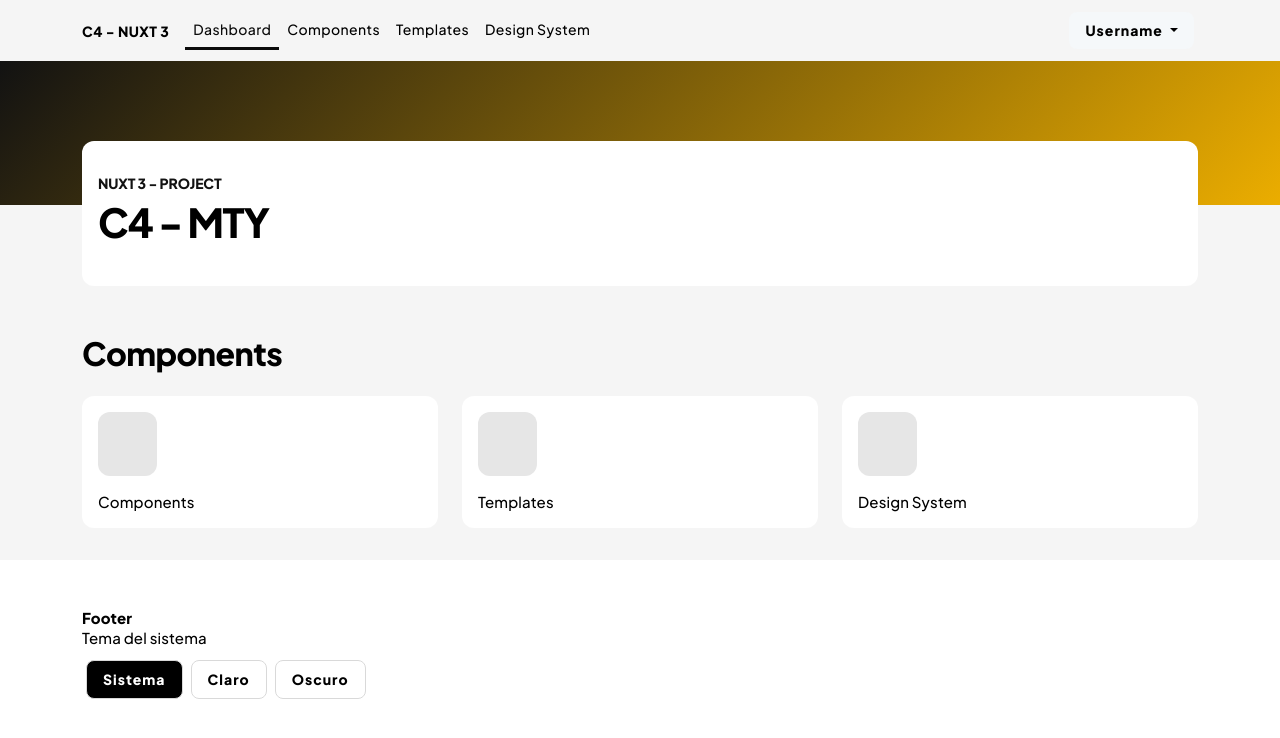
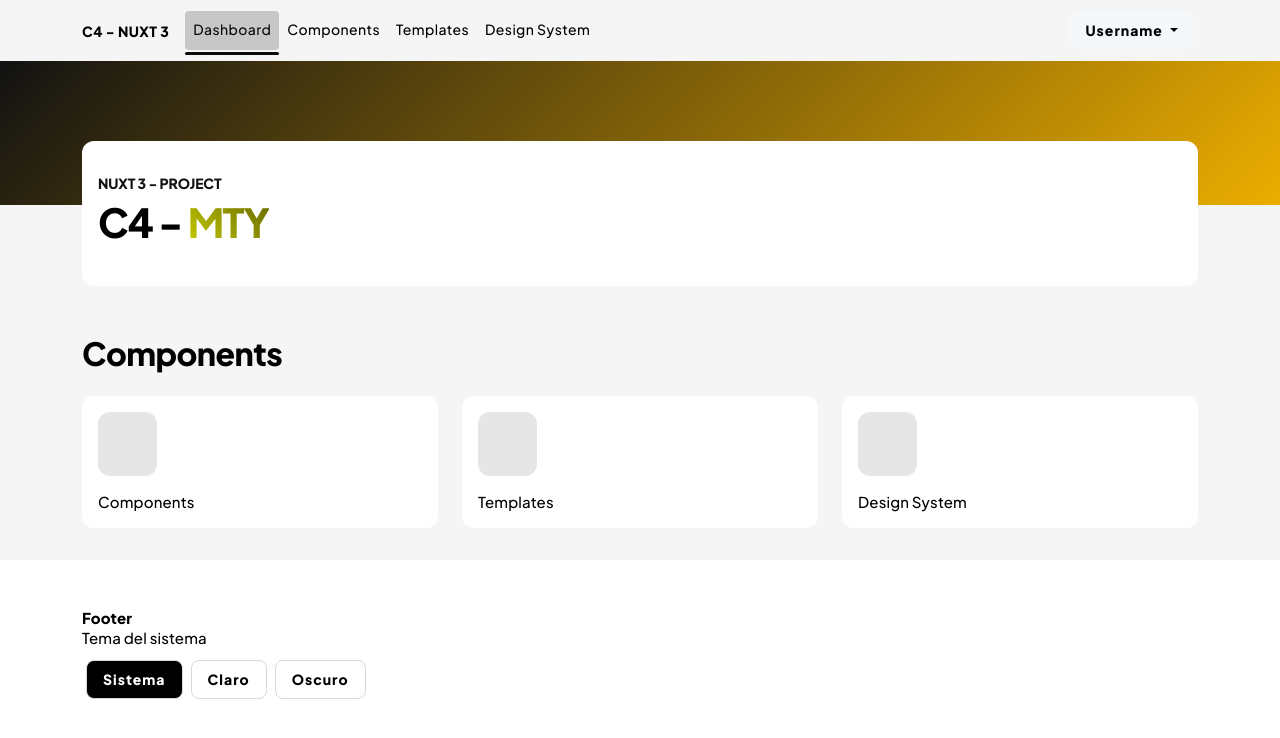
Before and after one commit to giancarlosgza/nuxt3-components-web-app, a Nuxt app: page / in a window 1280 px wide. Shown: the top 738 px of the page. Built offline with nearby package versions, Linux system fonts and the light colour scheme.

Commit message:
Page transition

```diff
--- a/assets/scss/base/_animations.scss
+++ b/assets/scss/base/_animations.scss
@@ -35,7 +35,7 @@
   transition: opacity ease 0.2s;
 }
 
-.page-enter,
+.page-enter-from,
 .page-leave-to {
   opacity: 0;
 }
--- a/assets/scss/base/_typography.scss
+++ b/assets/scss/base/_typography.scss
@@ -196,6 +196,14 @@ small {
   -webkit-text-fill-color: transparent;
   @include m.text-gradient(45deg, #7319fa, #ff33b4, #ff7e29);
 
+  &.primary {
+    @include m.text-gradient(45deg, $primary-600, $primary-800)
+  }
+
+  &.secondary {
+    @include m.text-gradient(45deg, $secondary-600, $secondary-800)
+  }
+
   &.orange {
     @include m.text-gradient(45deg, #ffba52, #ff7366);
   }
--- a/assets/scss/layout/_navbars.scss
+++ b/assets/scss/layout/_navbars.scss
@@ -69,6 +69,7 @@
 
   .navbar-nav .nav-link {
     color: var(--theme-on-primary);
+    border-radius: $border-radius-4;
     border-bottom: 3px solid transparent;
 
     &.nuxt-link-exact-active {
@@ -81,13 +82,24 @@
     &.router-link-active {
       font-weight: 500;
       color: var(--theme-primary-700);
-      border-radius: $border-radius-0;
-      border-bottom: 3px solid var(--theme-primary-700);
+      background: rgba(var(--theme-primary-rgba), 20%);
+      position: relative;
+
+      &:after {
+        content: '';
+        width: 100%;
+        height: 3px;
+        background: var(--theme-primary-700);
+        border-radius: $border-radius-4;
+        position: absolute;
+        bottom: -.5rem;
+        left: 0;
+      }
     }
 
     &:hover {
       color: var(--theme-muted);
-      border-bottom: 3px solid rgba(var(--theme-muted-rgba), 50%);
+      background: rgba(var(--theme-primary-rgba), 20%);
     }
   }
 
--- a/nuxt.config.ts
+++ b/nuxt.config.ts
@@ -3,6 +3,7 @@ import {defineNuxtConfig} from 'nuxt/config'
 
 export default defineNuxtConfig({
     app: {
+        pageTransition: {name: 'page', mode: 'out-in'},
         // Global page headers
         head: {
             title: 'Nuxt 3 Components',
--- a/pages/index.vue
+++ b/pages/index.vue
@@ -10,7 +10,7 @@
           <div class="card">
             <div class="card-body">
               <p class="overline">Nuxt 3 - Project</p>
-              <h1>C4 - MTY</h1>
+              <h1>C4 - <span class="text-gradient secondary">MTY</span></h1>
             </div>
           </div>
         </div>
```
